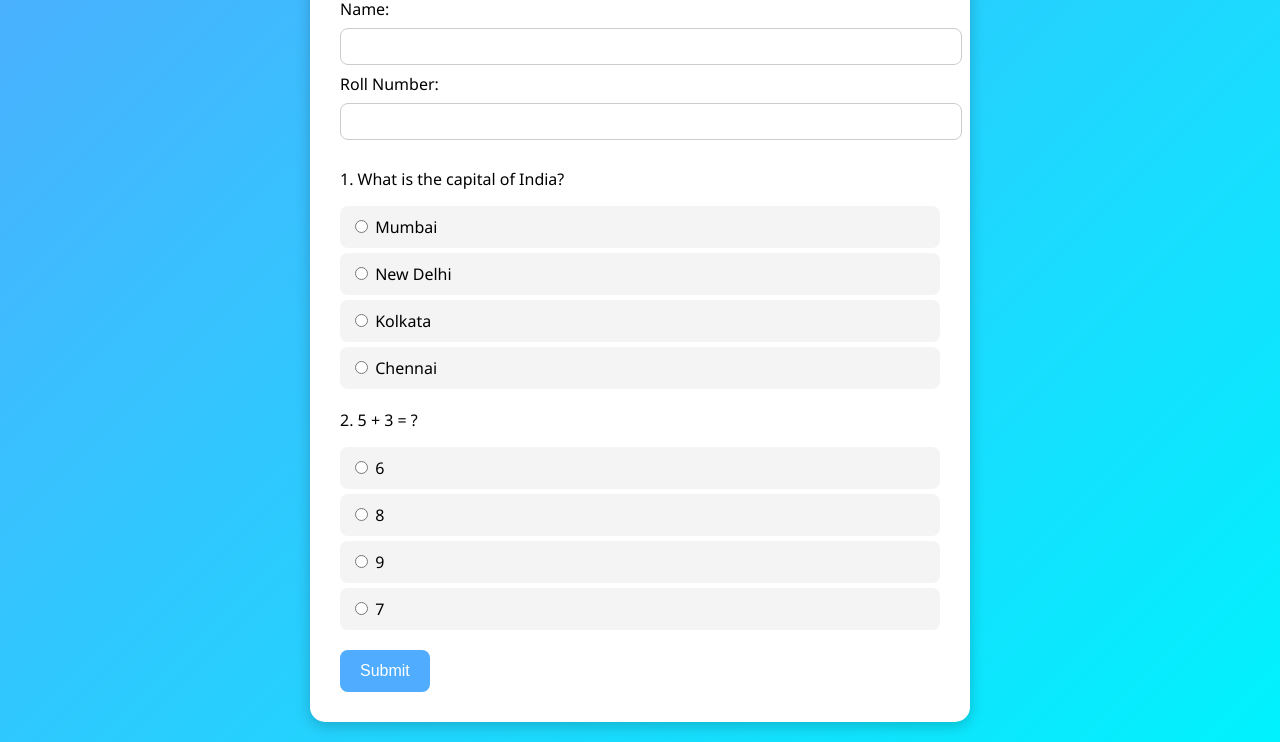
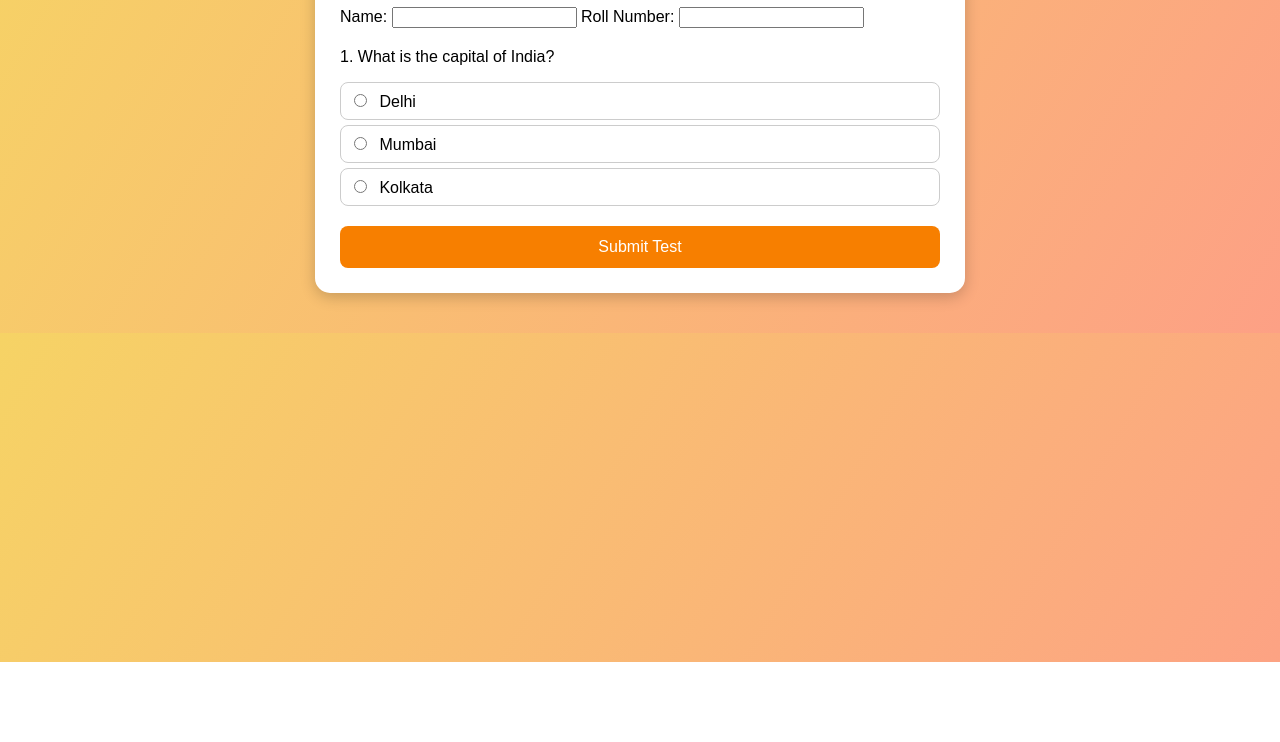
Before and after one commit to sandeep2409-gitch/CLASS-TEST, a plain HTML site: page index.html in a window 1280 px wide. Shown: the part 138-880 px from the top of the page. After the commit the page ends 800 px from the top, so only its background shows below. Drawn offline with Linux system fonts and the light colour scheme.

Commit message:
V3 index.html

```diff
--- a/index.html
+++ b/index.html
@@ -1,28 +1,23 @@
 <!DOCTYPE html>
 <html lang="en">
 <head>
-  <meta charset="UTF-8" />
-  <meta name="viewport" content="width=device-width, initial-scale=1.0"/>
+<meta charset="UTF-8">
+<meta name="viewport" content="width=device-width, initial-scale=1.0">
 <title>Online Test</title>
 <style>
   body {
-      font-family: 'Segoe UI', Tahoma, Geneva, Verdana, sans-serif;
-      background: linear-gradient(135deg, #4facfe, #00f2fe);
+    font-family: Arial, sans-serif;
+    background: linear-gradient(120deg, #f6d365, #fda085);
     margin: 0;
     padding: 0;
-      display: flex;
-      justify-content: center;
-      align-items: flex-start;
-      min-height: 100vh;
   }
   .container {
+    max-width: 600px;
     background: white;
-      margin: 20px;
-      padding: 30px;
+    margin: 40px auto;
+    padding: 25px;
     border-radius: 15px;
     box-shadow: 0px 4px 15px rgba(0,0,0,0.2);
-      width: 100%;
-      max-width: 600px;
   }
   h1 {
     text-align: center;
@@ -33,118 +28,83 @@
   }
   .options label {
     display: block;
-      background: #f4f4f4;
-      padding: 10px;
-      margin: 5px 0;
+    padding: 8px;
+    margin-bottom: 5px;
+    border: 1px solid #ccc;
     border-radius: 8px;
     cursor: pointer;
-      transition: background 0.3s;
   }
-    .options label:hover {
-      background: #d9f1ff;
-    }
-    input[type="text"] {
-      width: 100%;
-      padding: 10px;
-      margin: 8px 0;
-      border-radius: 8px;
-      border: 1px solid #ccc;
+  .options input {
+    margin-right: 8px;
   }
   button {
-      background: #4facfe;
+    width: 100%;
+    background: #f77f00;
     color: white;
-      padding: 12px 20px;
     border: none;
+    padding: 12px;
+    font-size: 16px;
     border-radius: 8px;
     cursor: pointer;
-      font-size: 16px;
-      transition: background 0.3s;
   }
   button:hover {
-      background: #3a9ef5;
-    }
-    .result {
-      font-size: 18px;
-      margin-top: 20px;
-      padding: 10px;
-      border-radius: 8px;
-      background: #eaf8e6;
-      color: #2b7a0b;
-      display: none;
+    background: #d66d00;
   }
 </style>
 </head>
 <body>
+
 <div class="container">
   <h1>Online Test</h1>
-    <form id="quizForm">
-      <label>Name:</label>
-      <input type="text" id="name" required>
+  <label>Name: <input type="text" id="name" required></label>
+  <label>Roll Number: <input type="text" id="rollNumber" required></label>
 
-      <label>Roll Number:</label>
-      <input type="text" id="rollNumber" required>
-
+  <!-- Question 1 -->
   <div class="question">
     <p>1. What is the capital of India?</p>
     <div class="options">
-          <label><input type="radio" name="q1" value="0"> Mumbai</label>
-          <label><input type="radio" name="q1" value="1"> New Delhi</label>
-          <label><input type="radio" name="q1" value="0"> Kolkata</label>
-          <label><input type="radio" name="q1" value="0"> Chennai</label>
+      <label><input type="radio" name="q1" value="Delhi"> Delhi</label>
+      <label><input type="radio" name="q1" value="Mumbai"> Mumbai</label>
+      <label><input type="radio" name="q1" value="Kolkata"> Kolkata</label>
     </div>
   </div>
 
-      <div class="question">
-        <p>2. 5 + 3 = ?</p>
-        <div class="options">
-          <label><input type="radio" name="q2" value="0"> 6</label>
-          <label><input type="radio" name="q2" value="1"> 8</label>
-          <label><input type="radio" name="q2" value="0"> 9</label>
-          <label><input type="radio" name="q2" value="0"> 7</label>
-        </div>
-      </div>
-
-      <!-- Add more questions here in same format -->
-
-      <button type="submit">Submit</button>
-    </form>
-
-    <div id="resultBox" class="result"></div>
+  <button onclick="submitTest()">Submit Test</button>
 </div>
 
 <script>
-    const scriptURL = "YOUR_GOOGLE_APPS_SCRIPT_WEB_APP_URL";
+const scriptURL = "https://script.google.com/macros/s/AKfycbwEKKTVFdYdz68_ybDHhhetQ2zxutBSWX2n9bfLOn6Iwb17zqZor8zFtMtwgVrcDohSwQ/exec"; // Your Google Apps Script Web App URL
 
-    document.getElementById('quizForm').addEventListener('submit', function(e) {
-      e.preventDefault();
+function submitTest() {
+  const name = document.getElementById("name").value.trim();
+  const rollNumber = document.getElementById("rollNumber").value.trim();
+  const q1 = document.querySelector('input[name="q1"]:checked');
 
-      const name = document.getElementById('name').value.trim();
-      const rollNumber = document.getElementById('rollNumber').value.trim();
+  if (!name || !rollNumber || !q1) {
+    alert("Please fill in all fields and select an answer!");
+    return;
+  }
+
+  // Simple scoring
   let score = 0;
-      const totalQuestions = document.querySelectorAll('.question').length;
+  if (q1.value === "Delhi") score += 1;
 
-      document.querySelectorAll('.question').forEach(q => {
-        const selected = q.querySelector('input[type="radio"]:checked');
-        if (selected) {
-          score += parseInt(selected.value);
-        }
-      });
-
-      // Send data to Google Sheets
   fetch(scriptURL, {
-        method: 'POST',
-        headers: { 'Content-Type': 'application/json' },
+    method: "POST",
+    headers: { "Content-Type": "application/json" },
     body: JSON.stringify({ name, rollNumber, score })
   })
   .then(res => res.json())
-      .then(() => {
-        const resultBox = document.getElementById('resultBox');
-        resultBox.style.display = 'block';
-        resultBox.textContent = `Thank you ${name}! Your Score: ${score}/${totalQuestions}`;
-        document.getElementById('quizForm').reset();
+  .then(data => {
+    if (data.status === "success") {
+      alert(`Test submitted successfully!\nYour Score: ${score}`);
+    } else {
+      alert("Error submitting test: " + data.message);
+    }
   })
-      .catch(err => alert('Error: ' + err.message));
-    });
+  .catch(err => alert("Error: " + err));
+}
 </script>
+
 </body>
 </html>
```
Lines whose indentation alone changed are shown as unchanged.
